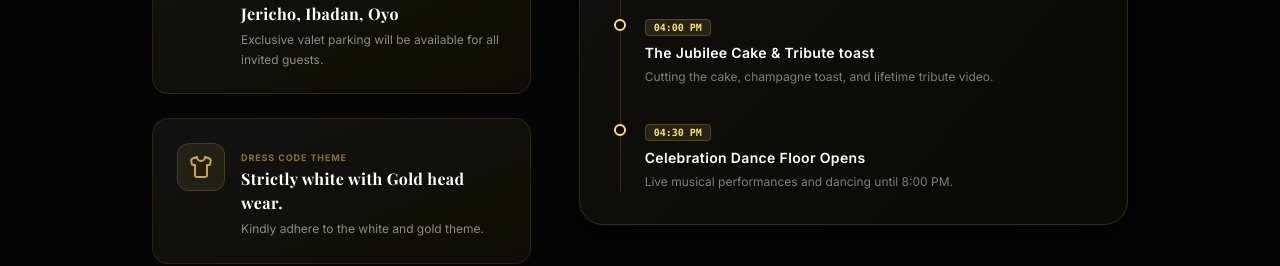
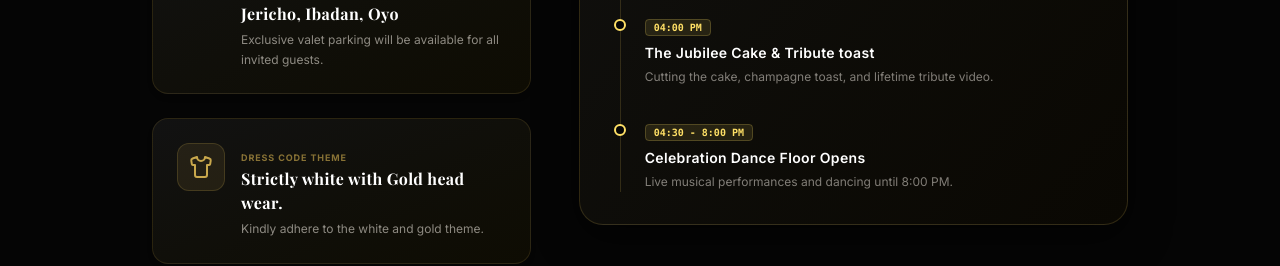
Before and after one commit to Moniye-lang/QR-Event, a Next.js app: page / in a window 1280 px wide. Shown: the part 1640-1906 px from the top of the page. Built offline with nearby package versions, Linux system fonts and the light colour scheme.

Commit message:
time ecvhange

```diff
--- a/src/app/page.tsx
+++ b/src/app/page.tsx
@@ -45,7 +45,7 @@ const ITINERARY_ITEMS = [
   { time: '02:15 PM', title: 'Welcome Address & Prayers', desc: 'Speeches and appreciation by family members.' },
   { time: '02:30 PM', title: 'Grand Jubilee Dinner', desc: 'An exquisite culinary experience accompanied by light musical selections.' },
   { time: '04:00 PM', title: 'The Jubilee Cake & Tribute toast', desc: 'Cutting the cake, champagne toast, and lifetime tribute video.' },
-  { time: '04:30 PM', title: 'Celebration Dance Floor Opens', desc: 'Live musical performances and dancing until 8:00 PM.' },
+  { time: '04:30 - 8:00 PM', title: 'Celebration Dance Floor Opens', desc: 'Live musical performances and dancing until 8:00 PM.' },
 ];
 
 // ─── Image Slideshow / Carousel Component ──────────────────────────────────────
@@ -486,8 +486,8 @@ export default function Home() {
                 key={d.decade}
                 onClick={() => setActiveDecade(idx)}
                 className={`px-5 py-2.5 rounded-full border transition-all text-[10px] tracking-widest uppercase font-bold cursor-pointer ${activeDecade === idx
-                    ? 'bg-gradient-to-r from-[#c9a84c] to-[#ffe066] text-[#050505] border-[#ffe066] shadow-[0_0_15px_rgba(201,168,76,0.4)]'
-                    : 'bg-black/50 text-[#c9a84c]/80 border-[#c9a84c]/20 hover:border-[#c9a84c] hover:text-[#ffe066]'
+                  ? 'bg-gradient-to-r from-[#c9a84c] to-[#ffe066] text-[#050505] border-[#ffe066] shadow-[0_0_15px_rgba(201,168,76,0.4)]'
+                  : 'bg-black/50 text-[#c9a84c]/80 border-[#c9a84c]/20 hover:border-[#c9a84c] hover:text-[#ffe066]'
                   }`}
               >
                 {d.decade.split(' – ')[0]}s
```
